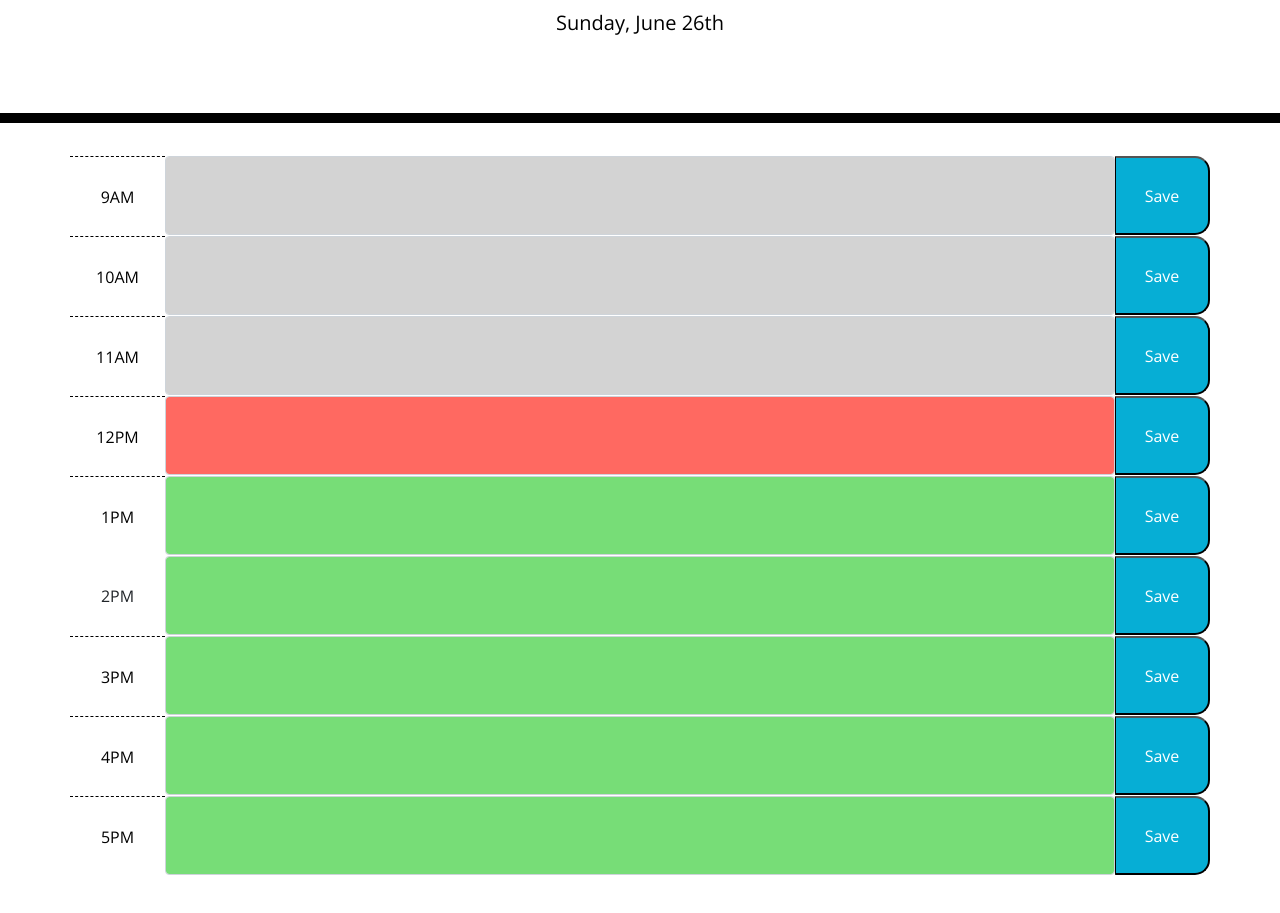
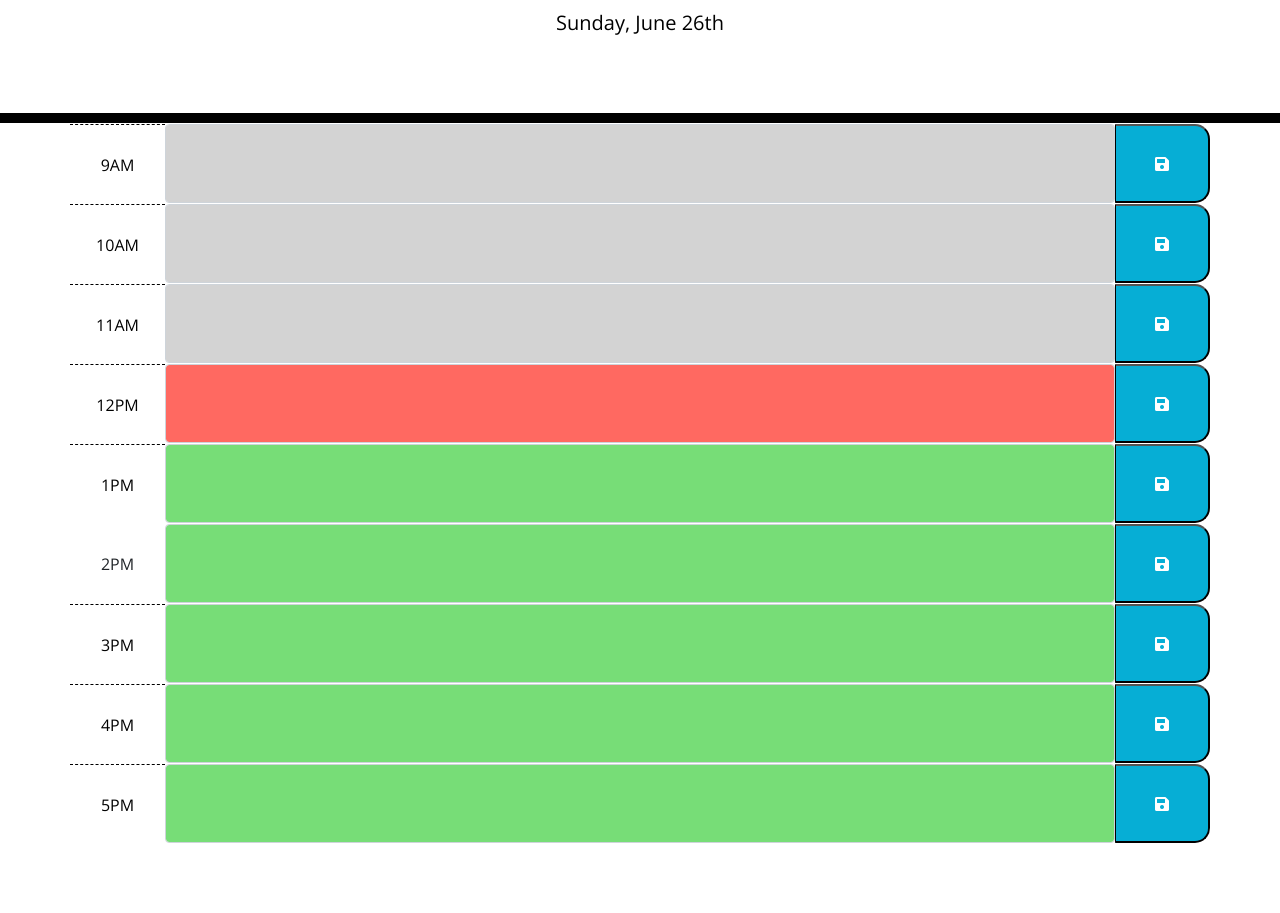
Before and after one commit to Artur0705/W5-Challenge-Work-Day--Scheduler, a plain HTML site: page index.html in a window 1280 px wide. Shown: the part 181-1094 px from the top of the page. Drawn offline with nearby package versions, Linux system fonts and the light colour scheme.

Commit message:
Message box added and styled

```diff
--- a/assets/css/style.css
+++ b/assets/css/style.css
@@ -23,6 +23,7 @@ footer {
   color: black;
   border-radius: 0;
   border-bottom: 10px solid black;
+  margin-bottom: 0;
 }
 
 .description{
@@ -66,7 +67,28 @@ footer {
   color: white;
 }
 
-.saveBtn i:hover {
+.saveBtn i {
+  transition: all .3s ease-in-out;
+}
+
+.saveBtn:hover i {
+  color: black;
   font-size: 20px;
   transition: all .3s ease-in-out;
 }
+
+#messageBox {
+  display: flex;
+  gap: 5px;
+  justify-content: center;
+  margin-bottom: 15px;
+}
+
+#messageBox span {
+  color: red;
+}
+
+#messageBox i {
+  text-shadow: 0px 0px 1px black;
+  color: green;
+}
--- a/assets/js/script.js
+++ b/assets/js/script.js
@@ -55,7 +55,7 @@ function onSave(hour) {
     localStorage.setItem(hour, hourValue);
 
     if (!$("#messageBox").length) {
-      var messageBox = $("<div id='messageBox'>Saved to local storage</div>");
+      var messageBox = $("<div id='messageBox'>Appointment Added to <span>localStorage</span> <i class='fas fa-check'></i></div>");
       $("#container").prepend(messageBox);
       setTimeout(function() {
         $("#messageBox").remove();
--- a/index.html
+++ b/index.html
@@ -37,7 +37,7 @@
             9AM
           </div>
           <textarea class="form-control col-10 description" name="9 AM" id="09am-textarea"></textarea>
-          <button onclick="onSave('09am')" class="col-1 saveBtn">Save</button>
+          <button onclick="onSave('09am')" class="col-1 saveBtn"><i class="fas fa-save"></i></button>
         </div>
 
         <div id="10am" class="row">
@@ -45,56 +45,56 @@
             10AM
           </div>
           <textarea class="form-control col-10 description" name="10 AM" id="10am-textarea"></textarea>
-          <button onclick="onSave('10am')" class="col-1 saveBtn">Save</button>
+          <button onclick="onSave('10am')" class="col-1 saveBtn"><i class="fas fa-save"></i></button>
         </div>
         <div id="11am" class="row">
           <div class="col-1 hour">
             11AM
           </div>
           <textarea class="form-control col-10 description" name="11 AM" id="11am-textarea"></textarea>
-          <button onclick="onSave('11am')" class="col-1 saveBtn">Save</button>
+          <button onclick="onSave('11am')" class="col-1 saveBtn"><i class="fas fa-save"></i></button>
         </div>
         <div id="12pm" class="row">
           <div class="col-1 hour">
             12PM
           </div>
           <textarea class="form-control col-10 description" name="12 PM" id="12pm-textarea"></textarea>
-          <button onclick="onSave('12pm')" class="col-1 saveBtn">Save</button>
+          <button onclick="onSave('12pm')" class="col-1 saveBtn"><i class="fas fa-save"></i></button>
         </div>
         <div id="01pm" class="row">
           <div class="col-1 hour">
             1PM
           </div>
           <textarea class="form-control col-10 description" name="01 PM" id="01pm-textarea"></textarea>
-          <button onclick="onSave('01pm')" class="col-1 saveBtn">Save</button>
+          <button onclick="onSave('01pm')" class="col-1 saveBtn"><i class="fas fa-save"></i></button>
         </div>
         <div id="02pm" class="row">
           <div class=col-1 "hour">
             2PM
           </div>
           <textarea class="form-control col-10 description" name="02 PM" id="02pm-textarea"></textarea>
-          <button onclick="onSave('02pm')" class="col-1 saveBtn">Save</button>
+          <button onclick="onSave('02pm')" class="col-1 saveBtn"><i class="fas fa-save"></i></button>
         </div>
         <div id="03pm" class="row">
           <div class="col-1 hour">
             3PM
           </div>
           <textarea class="form-control col-10 description" name="03 PM" id="03pm-textarea"></textarea>
-          <button onclick="onSave('03pm')" class="col-1 saveBtn">Save</button>
+          <button onclick="onSave('03pm')" class="col-1 saveBtn"><i class="fas fa-save"></i></button>
         </div>
         <div id="04pm" class="row">
           <div class="col-1 hour">
             4PM
           </div>
           <textarea class="form-control col-10 description" name="04 PM" id="04pm-textarea"></textarea>
-          <button onclick="onSave('04pm')" class="col-1 saveBtn">Save</button>
+          <button onclick="onSave('04pm')" class="col-1 saveBtn"><i class="fas fa-save"></i></button>
         </div>
         <div id="05pm" class="row">
           <div class="col-1 hour">
             5PM
           </div>
           <textarea class="form-control col-10 description" name="05 PM" id="05pm-textarea"></textarea>
-          <button onclick="onSave('05pm')" class="col-1 saveBtn">Save</button>
+          <button onclick="onSave('05pm')" class="col-1 saveBtn"><i class="fas fa-save"></i></button>
         </div>
 
       </div>
```
